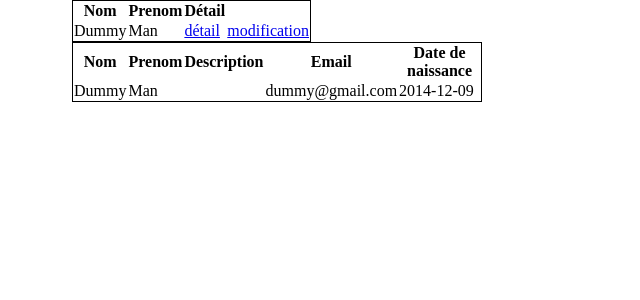
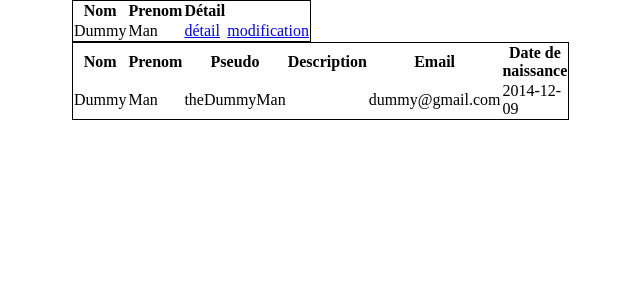
Before and after one commit to Orion24/m151admin_nbe, a PHP site: page /siteInscription/AffichageNom.php?value=1 in a window 1280 px wide. Shown: the top 300 px of the page, without its empty margins (363-1003 px from the left). Run offline with PHP 8.4, Linux system fonts and the light colour scheme; data comes from the database, SQL or seed files in the repository.

Commit message:
Affichage du pseudo dans le listage

```diff
--- a/FormulaireInscription/public_html/AffichageNom.php
+++ b/FormulaireInscription/public_html/AffichageNom.php
@@ -29,17 +29,18 @@
     {
         if(isset($_REQUEST['value']) && is_numeric($_REQUEST['value']))
         {
-            $query = 'SELECT nom, prenom, description, email, dateNaissance FROM utilisateurs WHERE idUtilisateur='.$_REQUEST['value'];
+            $query = 'SELECT nom, prenom, pseudo, description, email, dateNaissance FROM utilisateurs WHERE idUtilisateur='.$_REQUEST['value'];
             $answer = getDb()->query($query);//execute the query
             $tabUser = $answer->fetch(PDO::FETCH_ASSOC);//We make the answer an associotive array
             $html = "";
             if($tabUser != null)//if the user exist
             {
                 $html .= '<table style="border-collapse: collapse;border:1px solid black;">';
-                $html .= "<th>Nom</th><th>Prenom</th><th>Description</th><th>Email</th><th>Date de naissance</th>";
+                $html .= "<th>Nom</th><th>Prenom</th><th>Pseudo</th><th>Description</th><th>Email</th><th>Date de naissance</th>";
                 $html .= "<tr>";
                 $html .= "<td>".$tabUser['nom']."</td>";
                 $html .= "<td>".$tabUser['prenom']."</td>";
+                $html .= "<td>".$tabUser['pseudo']."</td>";
                 $html .= "<td>".$tabUser['description']."</td>";
                 $html .= "<td>".$tabUser['email']."</td>";
                 $html .= "<td>".$tabUser['dateNaissance']."</td>";
```
